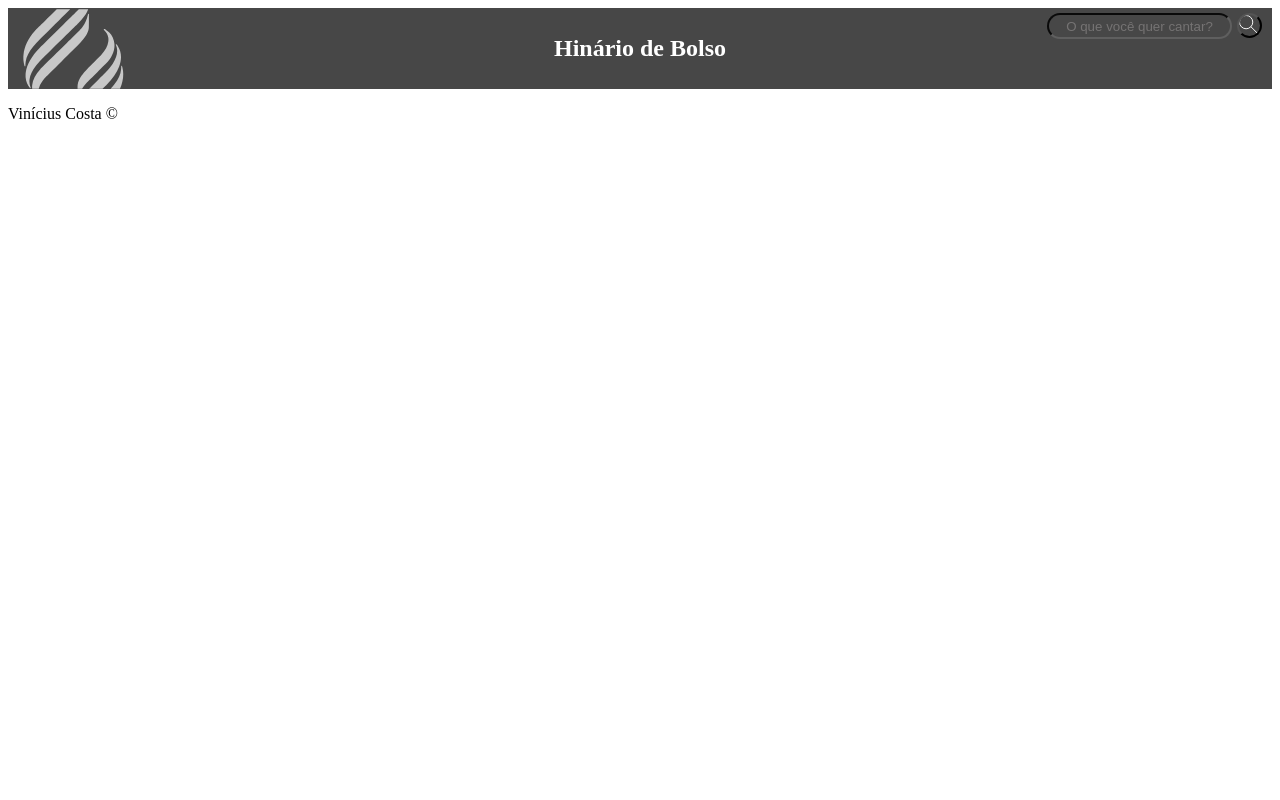
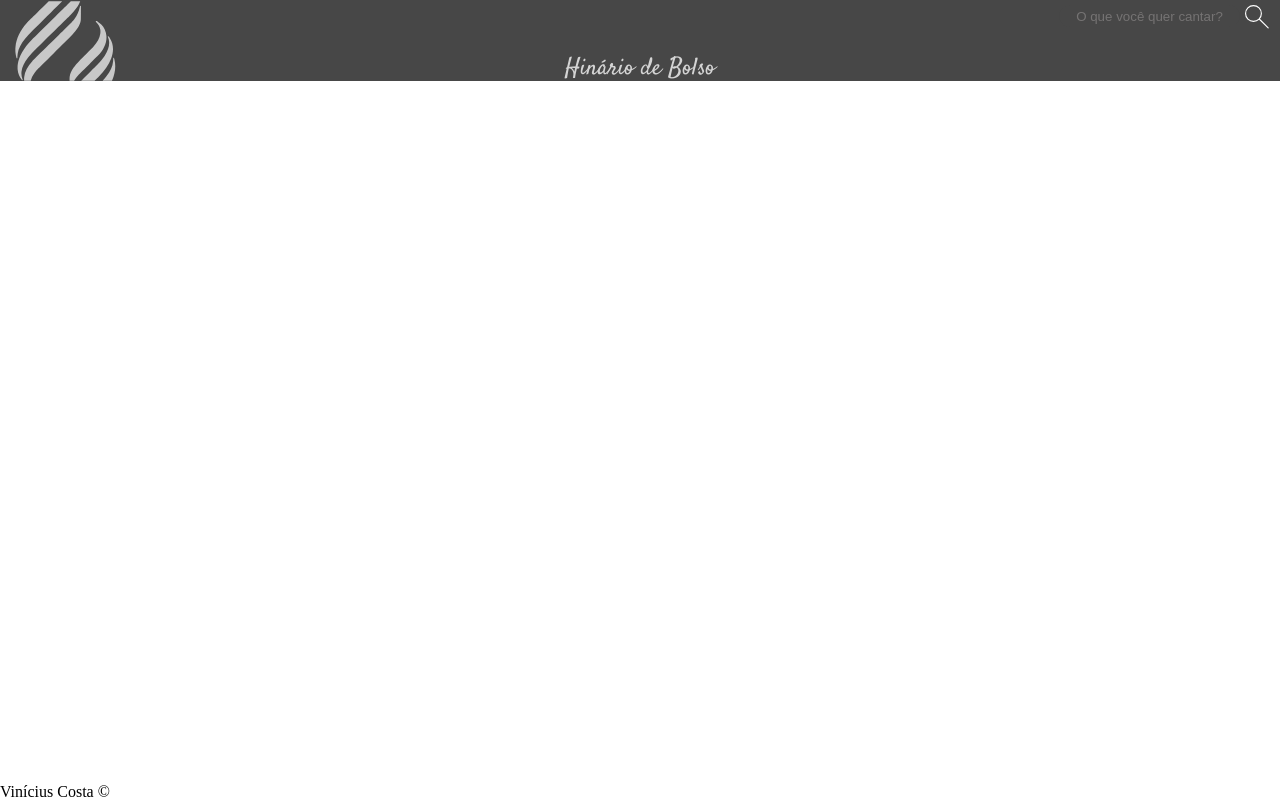
Before and after one commit to vcspc/hinario_de_bolso, a plain HTML site: page index.html in a window 1280 px wide. Drawn offline with Linux system fonts and the light colour scheme.

Commit message:
Adicionado o css reset e alteração na estilização

```diff
--- a/index.html
+++ b/index.html
@@ -6,6 +6,7 @@
     <meta name="viewport" content="width=device-width, initial-scale=1.0">
     <title>Hinário de Bolso</title>
     <link rel="stylesheet" href="style.css">
+    <link rel="stylesheet" href="reset.css">
 </head>
 <header>
     <div class="cabecalho">
--- /dev/null
+++ b/reset.css
@@ -0,0 +1,48 @@
+/* http://meyerweb.com/eric/tools/css/reset/
+   v2.0 | 20110126
+   License: none (public domain)
+*/
+
+html, body, div, span, applet, object, iframe,
+h1, h2, h3, h4, h5, h6, p, blockquote, pre,
+a, abbr, acronym, address, big, cite, code,
+del, dfn, em, img, ins, kbd, q, s, samp,
+small, strike, strong, sub, sup, tt, var,
+b, u, i, center,
+dl, dt, dd, ol, ul, li,
+fieldset, form, label, legend,
+table, caption, tbody, tfoot, thead, tr, th, td,
+article, aside, canvas, details, embed,
+figure, figcaption, footer, header, hgroup,
+menu, nav, output, ruby, section, summary,
+time, mark, audio, video {
+	margin: 0;
+	padding: 0;
+	border: 0;
+	font-size: 100%;
+	font: inherit;
+	vertical-align: baseline;
+}
+/* HTML5 display-role reset for older browsers */
+article, aside, details, figcaption, figure,
+footer, header, hgroup, menu, nav, section {
+	display: block;
+}
+body {
+	line-height: 1;
+}
+ol, ul {
+	list-style: none;
+}
+blockquote, q {
+	quotes: none;
+}
+blockquote:before, blockquote:after,
+q:before, q:after {
+	content: '';
+	content: none;
+}
+table {
+	border-collapse: collapse;
+	border-spacing: 0;
+}
--- a/style.css
+++ b/style.css
@@ -1,9 +1,13 @@
+@import url('https://fonts.googleapis.com/css2?family=Satisfy&display=swap');
+@import url('https://fonts.googleapis.com/css2?family=Open+Sans:wght@300&display=swap');
+
+
 .cabecalho {
     display: flex;
     height: 81px;
     background-color: #474747;
     position: relative;
-    align-items: center;
+    align-items: flex-end;
     justify-content: center;
 }
 
@@ -15,7 +19,8 @@
 }
 
 .titulo {
-    color: white;
+    font-family: 'Satisfy', cursive;
+    color: rgb(212, 212, 212);
     text-align: center;
     font-size: 1.5em;
 
@@ -28,10 +33,11 @@
     right: 40px;
     background-color: #474747d8;
     border-color: #5f5f5f;
-    stroke: none;
     height: 20px;
     border-radius: 20px;
     color: white;
+    border: none;
+    outline: none;
 
 }
 
@@ -41,6 +47,7 @@
 }
 
 #botao-busca{
+    -webkit-appearance: none;
     display: inline-block;
     position: absolute;
     top: 5px;
@@ -52,7 +59,15 @@
     background-repeat: no-repeat;
     background-size: cover;
     background-color: #474747;
-    border-radius: 50px;
-    box-shadow: none;
-    border-color: none;
+    appearance: none;
+    border: none;
+    outline: none;
+
 }
+
+footer {
+    display: inline-block;
+    position: absolute;
+    bottom: 0px;
+    text-align: center;
+}
```
